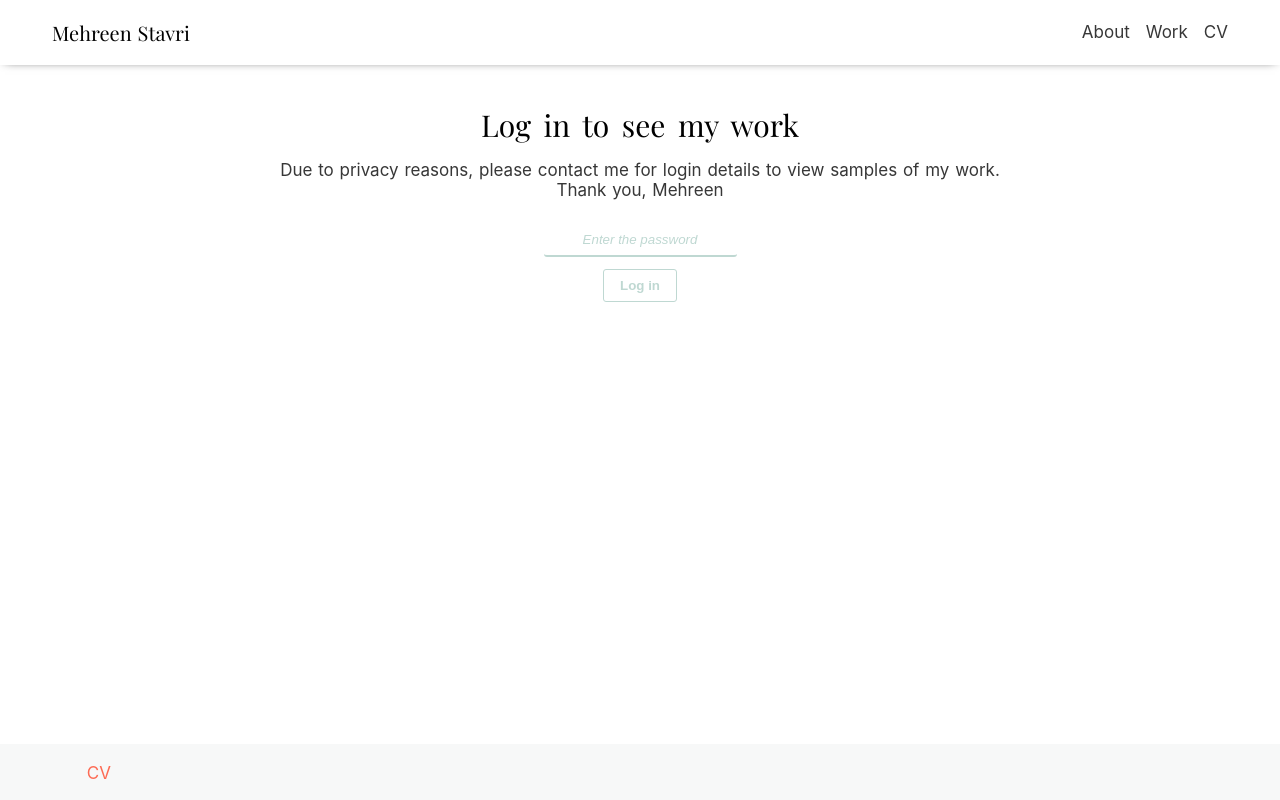
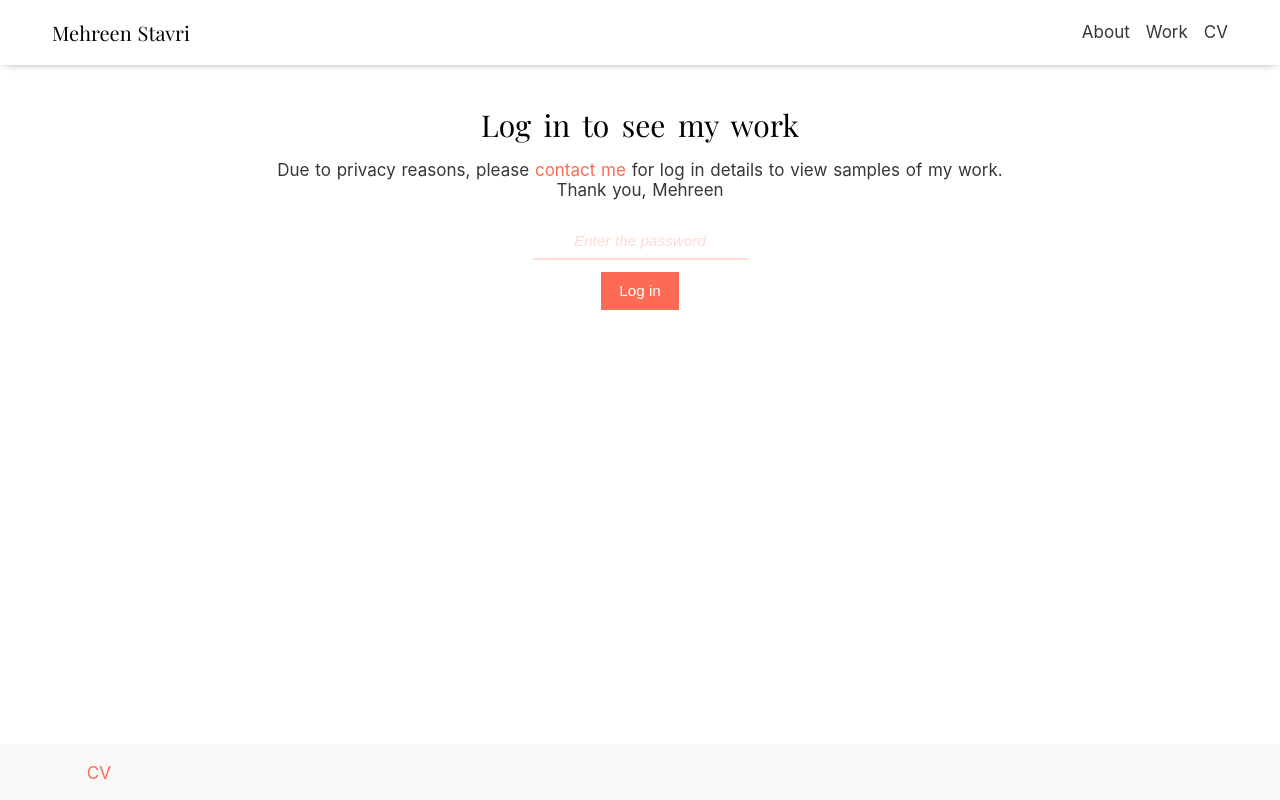
Before and after one commit to philstavri/mehreen-portfolio, a Nuxt app: page /authenticate in a window 1280 px wide. Built offline with nearby package versions, Linux system fonts and the light colour scheme; some icons are missing.

Commit message:
Styling tweaks log in page

```diff
--- a/pages/authenticate.vue
+++ b/pages/authenticate.vue
@@ -1,7 +1,7 @@
 <template>
   <form class="u-move-below-header u-full-width-content u-align-center" @submit.prevent="authenticate()">
     <h1 class="u-margin-top-xxxl c-title--secondary">Log in to see my work</h1>
-    <p>Due to privacy reasons, please <a href="https://www.linkedin.com/in/mehreenstavri">contact me</a> for login details to view samples of my work.</p>
+    <p>Due to privacy reasons, please <a href="https://www.linkedin.com/in/mehreenstavri" class="highlight underline">contact me</a> for log in details to view samples of my work.</p>
     <p>Thank you, Mehreen</p>
     <div class="u-margin-top-xl u-margin-bottom-xl" v-if="loginError">
       <div class="login__error-message">
@@ -66,9 +66,6 @@ export default {
     @include apply-value-to-props(margin-left margin-right, auto);
   }
 
-  &__submit {
-    font-weight: bold;
-  }
 }
 
 </style>
--- a/styles/base.scss
+++ b/styles/base.scss
@@ -12,33 +12,43 @@ hr {
 
 input {
   border: none;
-  border-bottom: 2px solid $color-1;
+  border-bottom: 2px solid $color-2;
   background-color: white;
-  color: $color-1;
+  color: $color-2;
   text-align: center;
-  border-radius: 3px;
   @include spacing(padding, s);
   outline: none;
+  font-size: 0.9rem;
+
+  &:focus {
+    color: $color-1;
+    border-color: $color-1;
+
+    &::placeholder {
+      color: $color-1;
+    }
+  }
 
   &::placeholder {
-    color: $color-1;
+    color: $color-2;
     font-style: italic;
   }
 }
 
 button {
-  border: 1px solid $color-1;
-  border-radius: 3px;
+  font-size: 0.9rem;
+  border: none;
   @include spacing(padding-top padding-bottom, s);
   @include spacing(padding-left padding-right, l);
-  color: $color-1;
-  background-color: white;
+  color: white;
+  background-color: $highlight-2;
+  border: 2px solid $highlight-2;
   outline: none;
 
   &:hover,
   &:focus {
-    background-color: $color-1;
-    color: white;
+    background-color: white;
+    color: $highlight-2;
     cursor: pointer;
   }
 }
@@ -46,12 +56,33 @@ button {
 a {
   color: $shade-1;
   text-decoration: none;
+  outline: none;
+
+
 
   &:visited,
   &:hover,
   &:active,
   &:focus{
     color: $highlight-2;
+  }
+
+  &.underline {
+    &:hover,
+    &:focus {
+      text-decoration: underline;
+    }
+  }
+
+  &.highlight {
+    color: $highlight-2;
+
+    &:visited,
+    &:hover,
+    &:active,
+    &:focus{
+      color: $highlight-1;
+    }
   }
 
 }
--- a/styles/settings.scss
+++ b/styles/settings.scss
@@ -17,7 +17,7 @@ $spacing-modifiers: (
 );
 
 $color-1: #bfd8d2;
-$color-2: #fedcd2;
+$color-2: #ffdcd2;
 $color-3: #df744a;
 $color-4: #dcb239;
 
```
